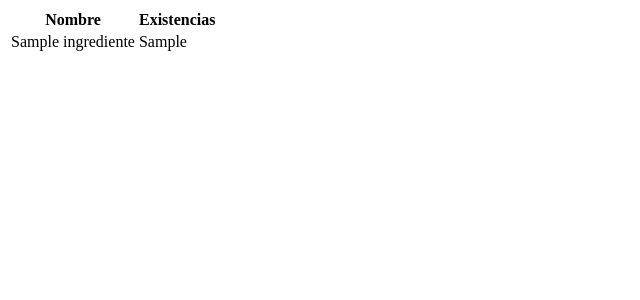
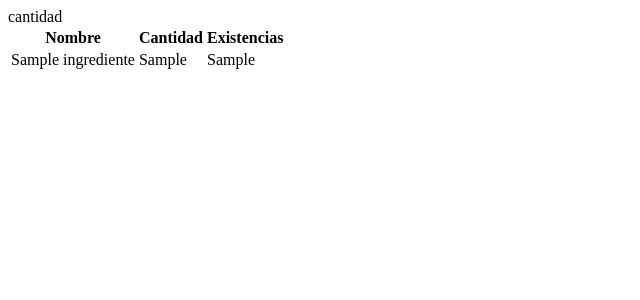
Before and after one commit to Deibycalderon777/asPractica1, a Flask app: page /postres/ingredientes/1 in a window 1280 px wide. Shown: the top 300 px of the page, without its empty margins (0-640 px from the left). Run offline with Flask 3, Linux system fonts and the light colour scheme; tables that the repository leaves empty or names only in its code hold one stand-in row (values such as "Sample post").

Commit message:
Update modal.html

```diff
--- a/templates/modal.html
+++ b/templates/modal.html
@@ -3,14 +3,19 @@
         <thead class="table-active">
             <tr>
                 <th>Nombre</th>
+                   <th>Cantidad</th>
                 <th>Existencias</th>
+
+                cantidad
             </tr>
         </thead>
         <tbody>
             {% for postreIngrediente in postresIngredientes %}
             <tr>
                 <td>{{ postreIngrediente.nombreIngrediente}}</td>
-                <td>{{ postreIngrediente.existencias }}</td>
+                  <td>{{ postreIngrediente.cantidad}}</td>
+                  <td>{{ postreIngrediente.existencias }}</td>
+
             </tr>
             {% endfor %}
         </tbody>
```
